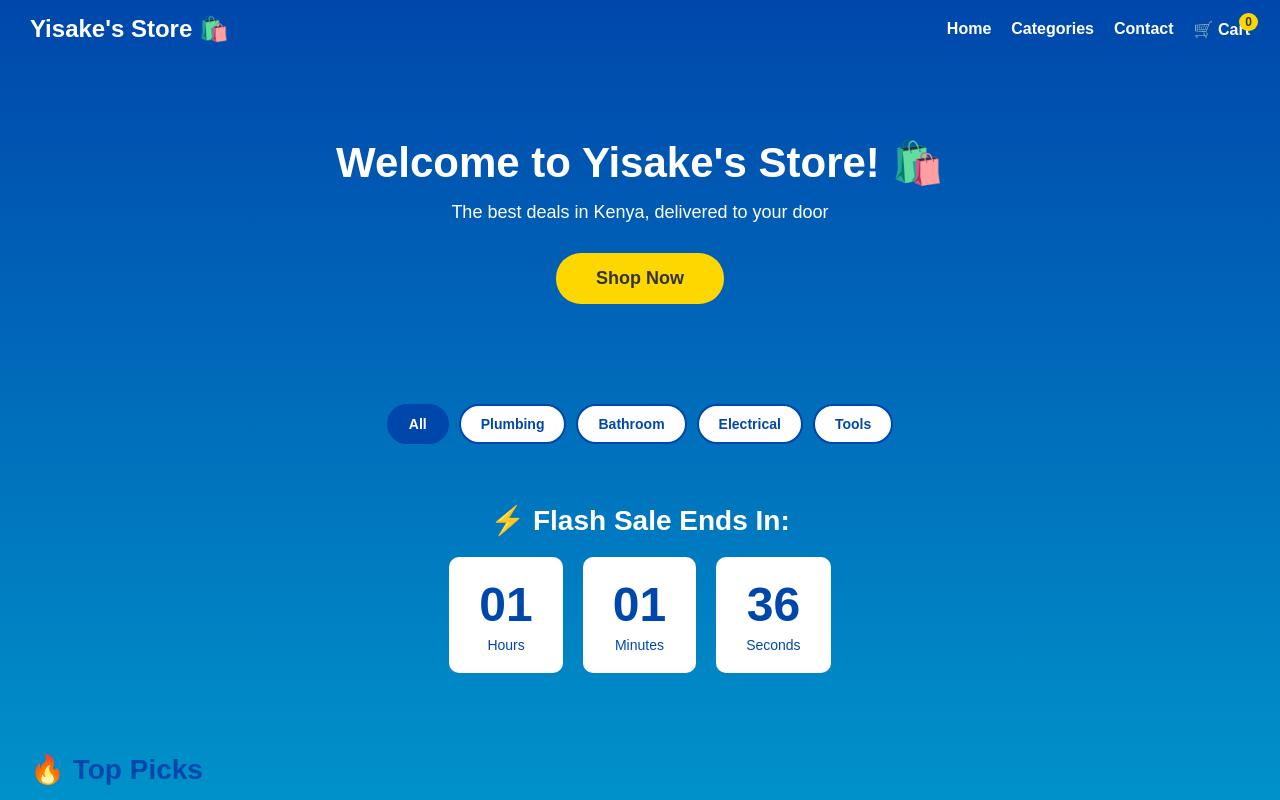
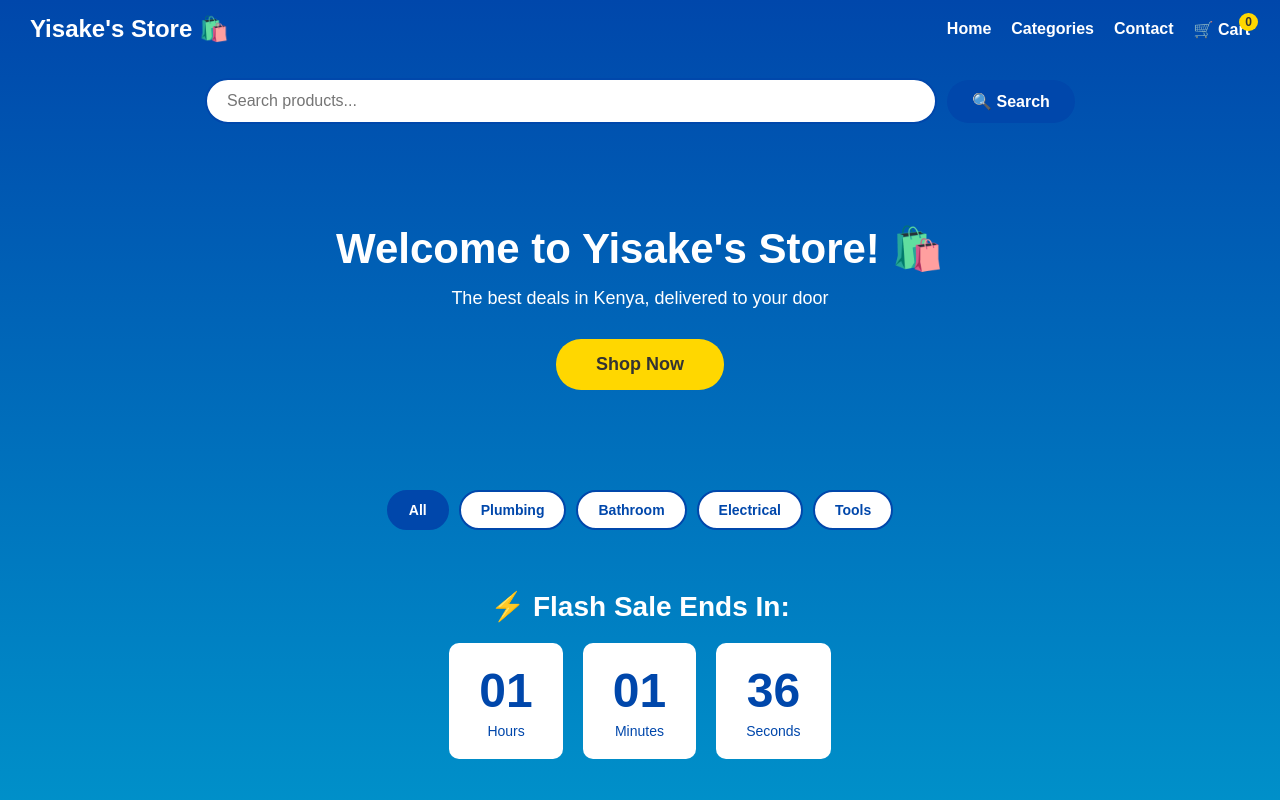
Before and after one commit to IsaaqKariuki/Webb_AiML, a plain HTML site: page index.html in a window 1280 px wide. Shown: the top 800 px of the page. Drawn offline with Linux system fonts and the light colour scheme.

Commit message:
search functionality

```diff
--- a/index.html
+++ b/index.html
@@ -18,6 +18,12 @@
         <li><a href="#" id="cartIcon">🛒 Cart <span id="cartCount">0</span></a></li>
       </ul>
     </nav>
+
+    <!-- Search Bar -->
+<div class="search-container">
+  <input type="text" id="searchInput" placeholder="Search products..." />
+  <button id="searchBtn">🔍 Search</button>
+</div>
 
     <!-- Hero Section -->
 <section class="hero">
--- a/script.js
+++ b/script.js
@@ -145,4 +145,18 @@ setInterval(function() {
   totalSeconds--
 }, 1000)
 
+///////////////Search Section ///////////////////
+// Search functionality
+const searchInput = document.getElementById("searchInput")
+
+searchInput.addEventListener("input", function() {
+  const searchTerm = searchInput.value.toLowerCase()
+
+  const filtered = products.filter(function(p) {
+    return p.name.toLowerCase().includes(searchTerm)
+  })
+
+  renderProducts(filtered)
+})
+
 renderProducts(products)
--- a/styles.css
+++ b/styles.css
@@ -342,3 +342,39 @@ body {
   background-color: #0047ab;
   color: white;
 }
+
+
+
+/* Search Bar */
+.search-container {
+  display: flex;
+  justify-content: center;
+  align-items: center;
+  padding: 20px 30px;
+  gap: 10px;
+}
+
+.search-container input {
+  width: 60%;
+  padding: 12px 20px;
+  border: 2px solid #0047ab;
+  border-radius: 25px;
+  font-size: 16px;
+  outline: none;
+}
+
+.search-container button {
+  background-color: #0047ab;
+  color: white;
+  border: none;
+  padding: 12px 25px;
+  border-radius: 25px;
+  font-size: 16px;
+  font-weight: bold;
+  cursor: pointer;
+}
+
+.search-container button:hover {
+  background-color: #ffd700;
+  color: #333;
+}
```
